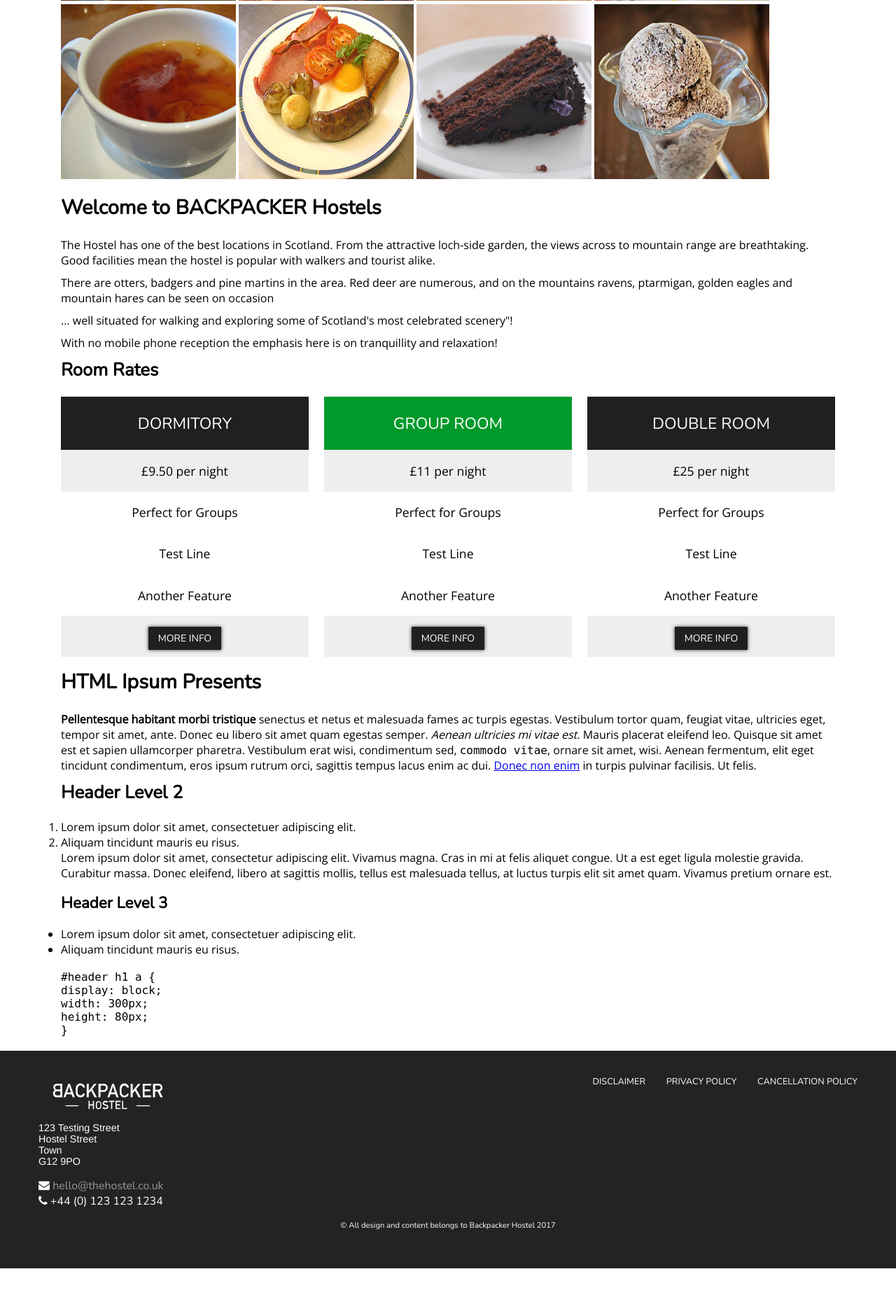
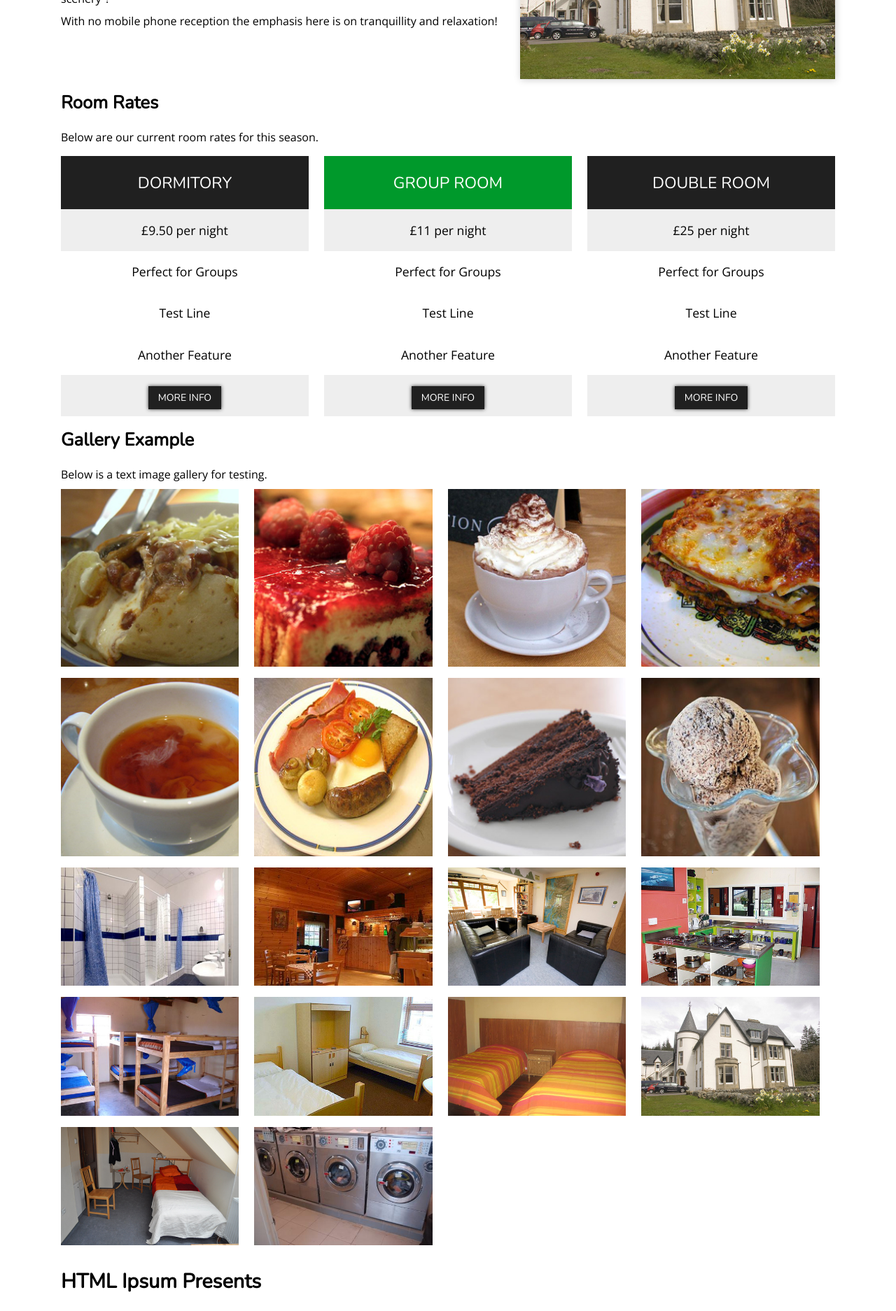
Before and after one commit to cjconnor24/hostel-site, a PHP site: page / in a window 1280 px wide. Shown: the part 606-2480 px from the top of the page at 70% size. Before the commit the page ends 2419 px from the top, so only its background shows below. Run offline with PHP 8.4, Linux system fonts and the light colour scheme.

Commit message:
More gallery tweaks

```diff
--- a/gallery.php
+++ b/gallery.php
@@ -1,7 +1,25 @@
-<?php
-/**
- * Created by PhpStorm.
- * User: chrisconnor
- * Date: 08/10/2017
- * Time: 23:00
- */
+<div class="gallery">
+
+
+
+    <div><img src="/images/food/bakedpotato.jpg" alt="Baked Potato" /></div>
+    <div><img src="/images/food/cake1.jpg" alt="Cake" /></div>
+    <div><img src="/images/food/hotchocolate.jpg" alt="Hot Chocolate" /></div>
+    <div><img src="/images/food/lasagna.jpg" alt="Lasagne" /></div>
+    <div><img src="/images/food/tea.jpg" alt="Tea" /></div>
+    <div><img src="/images/food/breakfast.jpg" alt="Breakfast" /></div>
+    <div><img src="/images/food/cake2.jpg" alt="Cake" /></div>
+    <div><img src="/images/food/icecream.jpg" alt="Ice Cream" /></div>
+
+    <div><img src="/images/hostel/bathroom.jpg" alt="" /></div>
+    <div><img src="/images/hostel/cafe.jpg" alt="" /></div>
+    <div><img src="/images/hostel/commonroom.jpg" alt="" /></div>
+    <div><img src="/images/hostel/cooking.jpg" alt="" /></div>
+    <div><img src="/images/hostel/dormitory.jpg" alt="" /></div>
+    <div><img src="/images/hostel/doubleroom1.jpg" alt="" /></div>
+    <div><img src="/images/hostel/doubleroon2.jpg" alt="" /></div>
+    <div><img src="/images/hostel/outside.jpg" alt="" /></div>
+    <div><img src="/images/hostel/singleroom.jpg" alt="" /></div>
+    <div><img src="/images/hostel/washing.jpg" alt="" /></div>
+
+</div>
--- a/index.php
+++ b/index.php
@@ -1,7 +1,7 @@
 
 <?php include('includes/header.php');?>
 
-    <section class="hero outside">
+    <section class="hero view">
         <div class="background">
         <h1>WELCOME to the Backpacker Hostel</h1>
         <p>This is a sub-heading for more hero information</p>
@@ -24,31 +24,25 @@
 
             <!--</div>-->
 
-            <div class="gallery">
 
-                <img src="/images/food/bakedpotato.jpg" alt="Baked Potato" />
-                <img src="/images/food/cake1.jpg" alt="Cake" />
-                <img src="/images/food/hotchocolate.jpg" alt="Hot Chocolate" />
-                <img src="/images/food/lasagna.jpg" alt="Lasagne" />
-                <img src="/images/food/tea.jpg" alt="Tea" />
-                <img src="/images/food/breakfast.jpg" alt="Breakfast" />
-                <img src="/images/food/cake2.jpg" alt="Cake" />
-                <img src="/images/food/icecream.jpg" alt="Ice Cream" />
-                <!--<img src="/images/food/pizza.jpg" alt="" />-->
+            <div class="clear">
+            <h1>Welcome to BACKPACKER Hostels</h1>
 
-            </div>
 
-            <h1>Welcome to BACKPACKER Hostels</h1>
+            <p><img src="/images/hostel/outside.jpg" alt="Hostel Exterior" class="right shadow" ></p>
 
             <p>The Hostel has one of the best locations in Scotland. From the attractive loch-side garden, the views across to mountain range are breathtaking. Good facilities mean the hostel is popular with walkers and tourist alike.</p>
             <p>There are otters, badgers and pine martins in the area. Red deer are numerous, and on the mountains ravens, ptarmigan, golden eagles and mountain hares can be seen on occasion</p>
             <p>... well situated for walking and exploring some of Scotland's most celebrated scenery"!</p>
             <p>With no mobile phone reception the emphasis here is on tranquillity and relaxation! </p>
 
+            </div>
+
             <h2>Room Rates</h2>
 
+            <p>Below are our current room rates for this season.</p>
+            <div class="prices">
 
-            <div class="prices">
 
                 <div class="price-col">
 
@@ -91,6 +85,10 @@
 
             </div>
 
+            <h2>Gallery Example</h2>
+            <p>Below is a text image gallery for testing.</p>
+            <?php include('gallery.php'); ?>
+
             <h1>HTML Ipsum Presents</h1>
 
             <p><strong>Pellentesque habitant morbi tristique</strong> senectus et netus et malesuada fames ac turpis egestas. Vestibulum tortor quam, feugiat vitae, ultricies eget, tempor sit amet, ante. Donec eu libero sit amet quam egestas semper. <em>Aenean ultricies mi vitae est.</em> Mauris placerat eleifend leo. Quisque sit amet est et sapien ullamcorper pharetra. Vestibulum erat wisi, condimentum sed, <code>commodo vitae</code>, ornare sit amet, wisi. Aenean fermentum, elit eget tincidunt condimentum, eros ipsum rutrum orci, sagittis tempus lacus enim ac dui. <a href="#">Donec non enim</a> in turpis pulvinar facilisis. Ut felis.</p>
```
